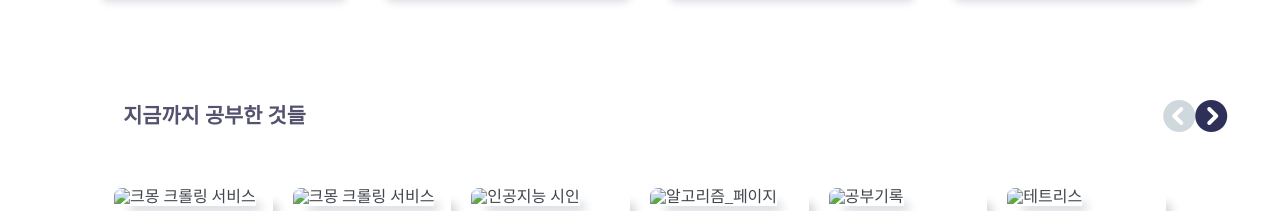
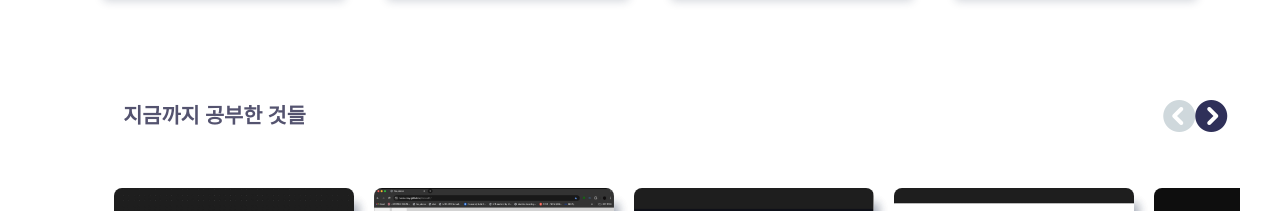
Before and after one commit to yuncic/IntroduceYun, a plain HTML site: page index.html in a window 1280 px wide. Shown: the part 532-743 px from the top of the page. Drawn offline with Linux system fonts and the light colour scheme; a web font is replaced by a local one.

Commit message:
Update index.html

```diff
--- a/index.html
+++ b/index.html
@@ -24,15 +24,15 @@
     <!-- card 종류: summary, photo, player -->
     <meta name="twitter:title" content="yun_cic 소개 사이트" />
     <meta name="twitter:description" content="yun_cic에 대해 소개하는 사이트입니다." />
-    <meta name="twitter:image" content="./happy_coder.png" />
+    <meta name="twitter:image" content="img/happy_coder.png" />
     <meta name="twitter:url" content="https://korea-ksy.github.io/IntroduceYun/" />
     <meta name="twitter:creator" content="yun_cic" />
 
     <!-- 일반적인 favicon 설정-->
-    <link rel="icon" href="./computer_icon.png"/>
+    <link rel="icon" href="img/computer_icon.png"/>
 
     <!-- for IOS-->
-    <link rel="apple-touch-icon" href="./computer_icon.png"/>
+    <link rel="apple-touch-icon" href="img/computer_icon.png"/>
 
     <!-- CSS Reset(1), 아이콘 폰트, 웹페이지 사용폰트, style.css -->
     <link rel="stylesheet" href="css/nomalize.css" />
@@ -117,7 +117,7 @@
                 <!-- HTML5에서는 data-변수이름 = 변수값 -->
                 <ul class= "class-list" data-position = "0">
                     <li class="class-card">
-                        <img src="/,/happy_coder.png" alt="크몽 크롤링 서비스" class="class-image"/>
+                        <img src="/img/happy_coder.png" alt="크몽 크롤링 서비스" class="class-image"/>
                         <a href="https://kmong.com/gig/368592" target="_blank">
                         <div class="class-container">
                             <div class="class-skill">
@@ -136,7 +136,7 @@
                         </a>
                     </li>
                     <li class="class-card">
-                        <img src="./webpage.png" alt="크몽 크롤링 서비스" class="class-image"/>
+                        <img src="/img/webpage.png" alt="크몽 크롤링 서비스" class="class-image"/>
                         <a href="https://korea-ksy.github.io/kimweb1/" target="_blank">
                         <div class="class-container">
                             <div class="class-skill">
@@ -155,7 +155,7 @@
                         </a>
                     </li>
                     <li class="class-card">
-                        <img src="./llm.png" alt="인공지능 시인" class="class-image"/>
+                        <img src="/img/llm.png" alt="인공지능 시인" class="class-image"/>
                         <a href="javascript:alert('LLM사용 과금 이슈로 로컬 환경에만 작동되어 첨부하지 않았습니다.');" onfocus="this.blur()">
                         <div class="class-container">
                             <div class="class-skill">
@@ -174,7 +174,7 @@
                         </a>
                     </li>
                     <li class="class-card">
-                        <img src="./algorithm.png" alt="알고리즘_페이지" class="class-image"/>
+                        <img src="/img/algorithm.png" alt="알고리즘_페이지" class="class-image"/>
                         <a href="https://busy-scaffold-184.notion.site/2203b133420f4cc3a36ed9faf8b68689?pvs=4" target="_blank">
                         <div class="class-container">
                             <div class="class-skill">
@@ -194,7 +194,7 @@
                     </li>
 
                     <li class="class-card">
-                        <img src="./study.png" alt="공부기록" class="class-image"/>
+                        <img src="/img/study.png" alt="공부기록" class="class-image"/>
                         <a href="https://busy-scaffold-184.notion.site/33985f0144e74997814df5a65f70bc1e?pvs=4" target="_blank">
                         <div class="class-container">
                             <div class="class-skill">
@@ -214,7 +214,7 @@
                     </li>
 
                     <li class="class-card">
-                        <img src="./tetris.png" alt="테트리스" class="class-image"/>
+                        <img src="/img/tetris.png" alt="테트리스" class="class-image"/>
                         <a href="./tetris.html" target="_blank">
                         <div class="class-container">
                             <div class="class-skill">
```
